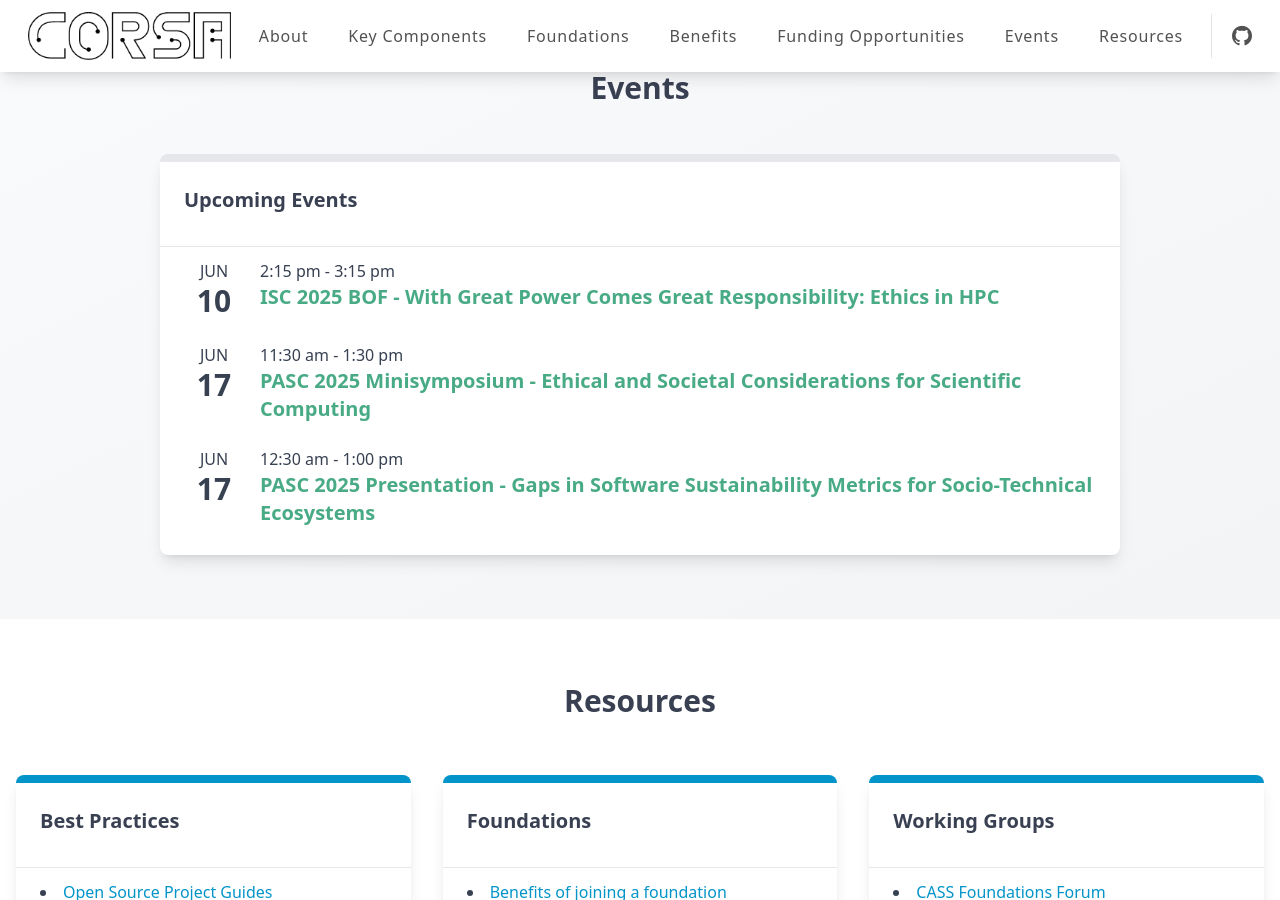
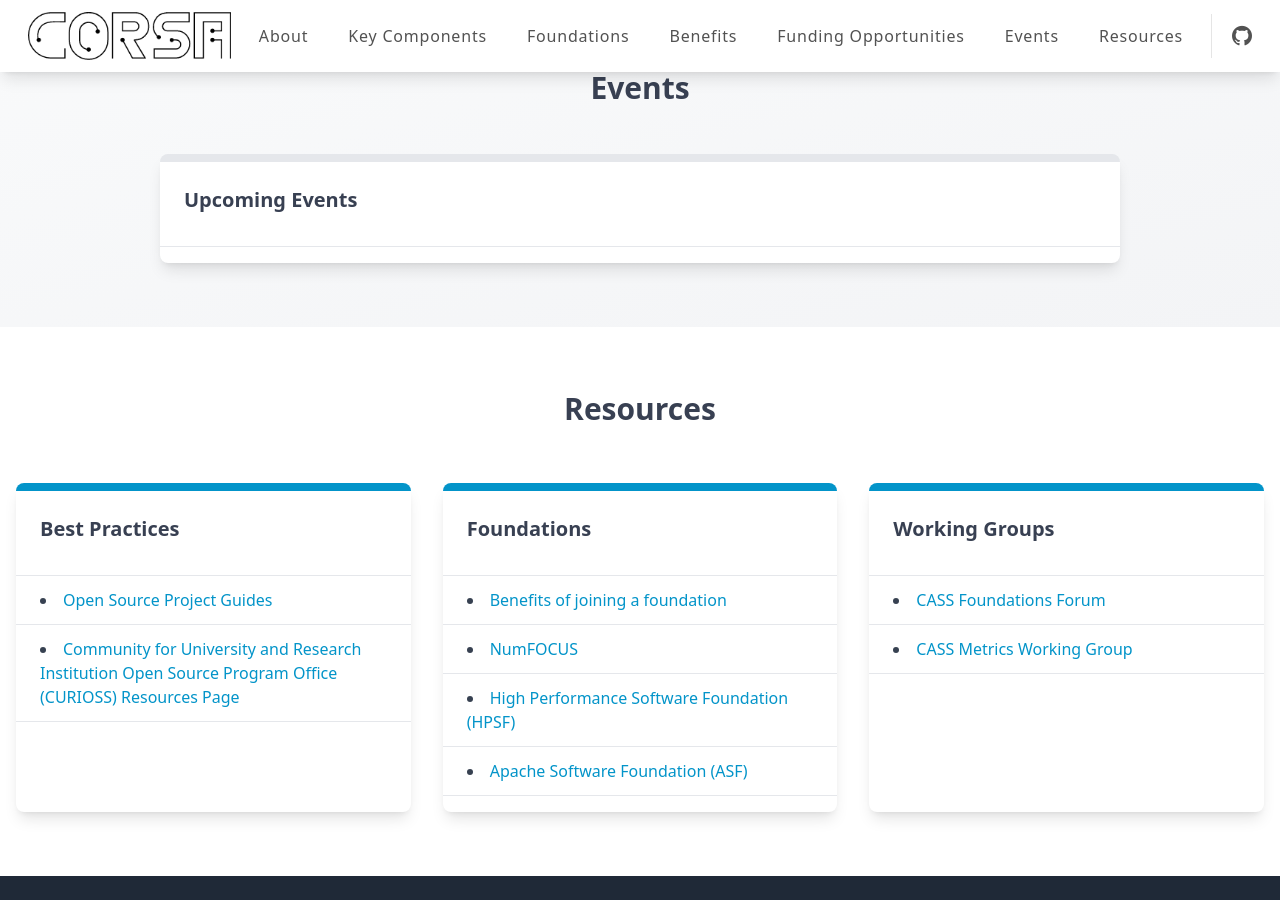
Before and after one commit to corsa-center/corsa-center.github.io, a Jekyll site: the page built from docs/index.html, in a window 1280 px wide and 900 px high, scrolled down 4437 px. Built offline with Jekyll 4.4.1, drawn with Linux system fonts in a browser that asks for light colours; nearby versions of some CDN libraries.

Commit message:
Remove events

```diff
--- a/docs/index.html
+++ b/docs/index.html
@@ -110,21 +110,6 @@ events_heading: Events
 event_types:
   - title: Upcoming Events
     event_list:
-      - month: JUN
-        day: 10
-        time: 2:15 pm - 3:15 pm
-        description: "ISC 2025 BOF - With Great Power Comes Great Responsibility: Ethics in HPC"
-        url: https://isc.app.swapcard.com/widget/event/isc-high-performance-2025/planning/UGxhbm5pbmdfMjU4NjEzOQ==
-      - month: JUN
-        day: 17
-        time: 11:30 am - 1:30 pm
-        description: "PASC 2025 Minisymposium - Ethical and Societal Considerations for Scientific Computing"
-        url: https://pasc25.pasc-conference.org/?post_type=page&p=29753&sess=sess133
-      - month: JUN
-        day: 17
-        time: 12:30 am - 1:00 pm
-        description: "PASC 2025 Presentation - Gaps in Software Sustainability Metrics for Socio-Technical Ecosystems"
-        url: https://pasc25.pasc-conference.org/presentation/?id=msa136&sess=sess133
 
 # RESOURCES SECTION
 resources_heading: Resources
```
